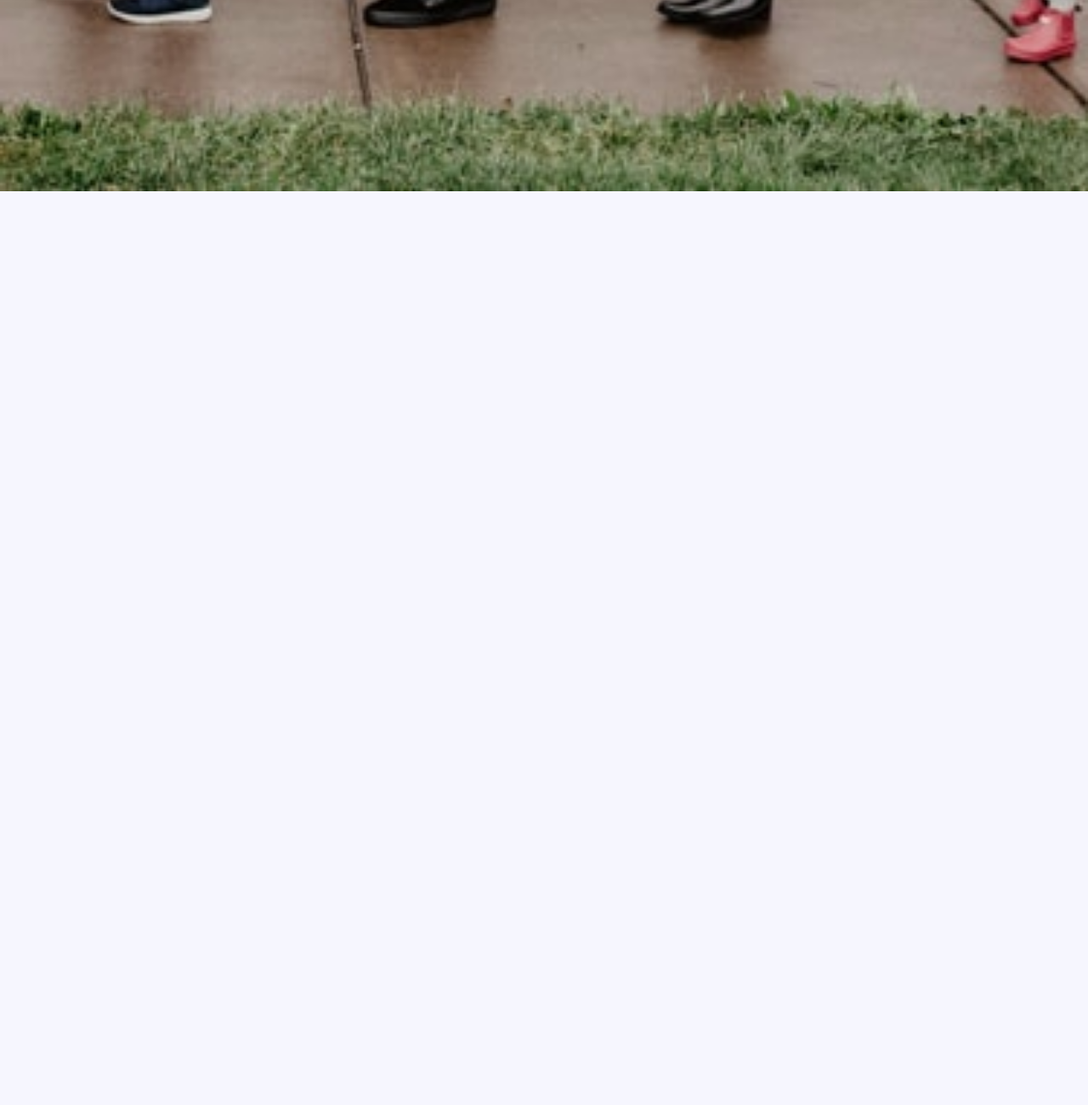
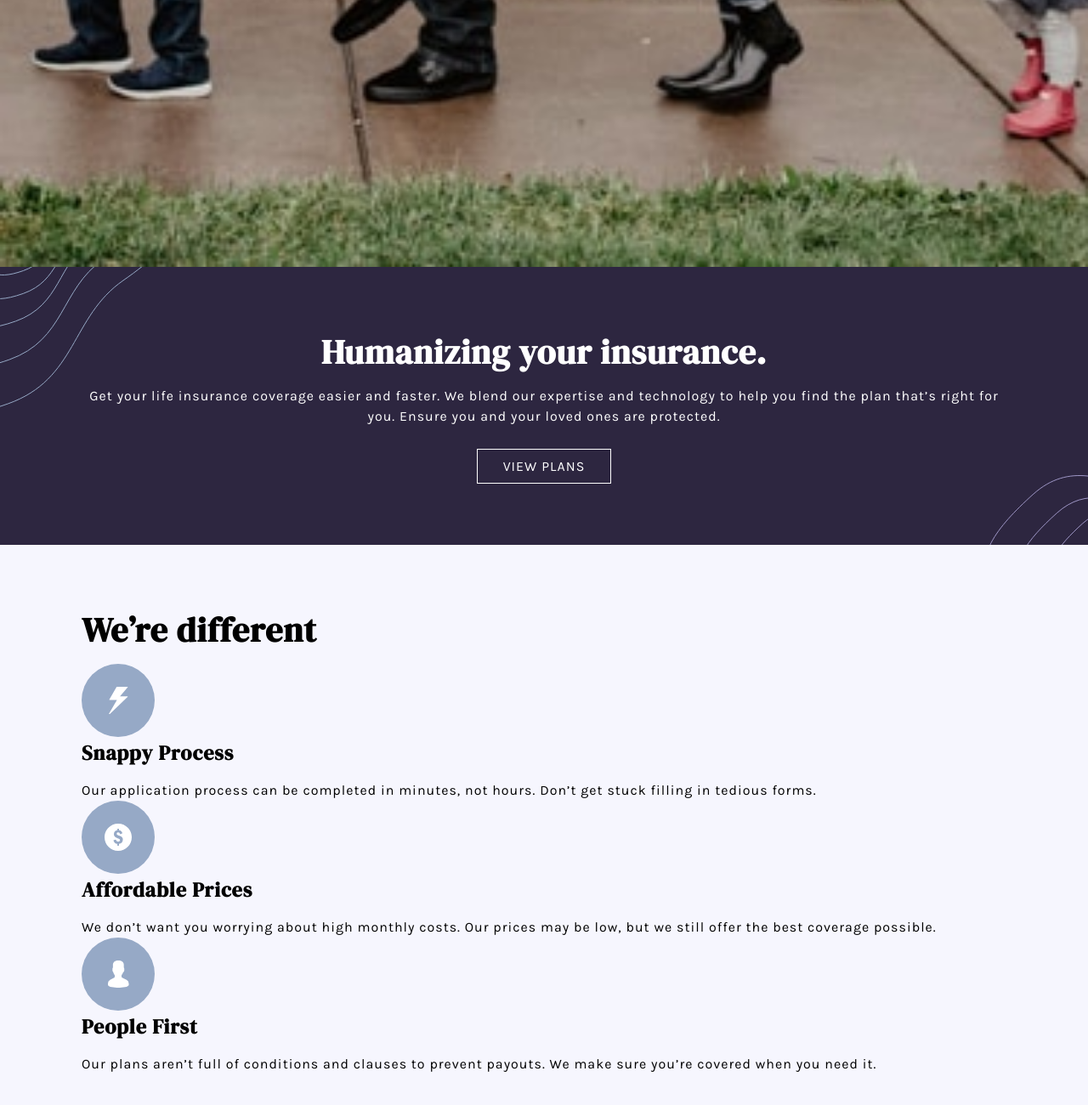
Before and after one commit to HectorMVL/insure-design, a plain HTML site: page index.html in a window 1280 px wide. Shown: the part 1314-2614 px from the top of the page at 85% size. Before the commit the page ends 1546 px from the top, so only its background shows below. Drawn offline with Linux system fonts and the light colour scheme.

Commit message:
Agreamos el diseño de la navegacion y la primera seccion

```diff
--- a/assets/css/estilos.css
+++ b/assets/css/estilos.css
@@ -19,17 +19,57 @@ body {
     background-color: hsl(240, 75%, 98%);
     font-family: 'Karla', sans-serif;
 }
+h1 {
+    font-size: 4rem;
+}
 h1, h2, h3 {
     font-family: 'DM Serif Display', serif;
+    line-height: 1;
+    margin-bottom: 2rem;
 }
 .imagen-100 img{
     width: 100%;
+    display: block;
 }
 
 .contenedor {
     max-width: 1200px;
     width: 85%;
     margin: 0 auto;
+
+    padding: 8rem 0;
 }
 
 /*      CONTENIDO    */
+
+.navegacion .contenedor {
+    padding: 2.5rem 0;
+    display: flex;
+    justify-content: space-between;
+    align-items: center;
+}
+
+.ver-planes {
+    background-color: hsl(256, 26%, 20%);
+    background-image: url(../../images/bg-pattern-intro-left-mobile.svg), url(../../images/bg-pattern-intro-right-mobile.svg);
+    background-repeat: no-repeat;
+    background-position-x: 0, 100%;
+    background-position-y: 0, 245px;
+}
+
+.ver-planes .contenedor{
+    color: #fff;
+    text-align: center;
+}
+.ver-planes .contenedor p{
+    line-height: 1.5;
+    margin-bottom: 3.5rem;
+}
+
+.ver-planes .contenedor a{
+    text-decoration: none;
+    color: #fff;
+    border: 1px solid #fff;
+    text-transform: uppercase;
+    padding: 1rem 3rem;
+}
--- a/index.html
+++ b/index.html
@@ -21,7 +21,12 @@
 
     <nav class="navegacion">
       <div class="contenedor">
-
+          <div class="logo">
+            <img src="images/logo.svg" alt="">
+          </div>
+          <div class="menu">
+            <img src="images/icon-hamburger.svg" alt="">
+          </div>
       </div>
     </nav>
 
@@ -34,13 +39,37 @@
 
     <div class="ver-planes">
       <div class="contenedor">
-
+          <h1>Humanizing your insurance.</h1>
+          <p>Get your life insurance coverage easier and faster. We blend our expertise
+            and technology to help you find the plan that’s right for you. Ensure you
+            and your loved ones are protected.</p>
+          <a href="#">View plans</a>
       </div>
     </div>
 
     <div class="somos-diferentes">
       <div class="contenedor">
-
+          <h1>We’re different</h1>
+          <div class="targetas">
+            <div class="targeta">
+              <img src="images/icon-snappy-process.svg" alt="">
+              <h2>Snappy Process</h2>
+              <p>Our application process can be completed in minutes, not hours. Don’t get
+                stuck filling in tedious forms.</p>
+            </div>
+            <div class="targeta">
+              <img src="images/icon-affordable-prices.svg" alt="">
+              <h2>Affordable Prices</h2>
+              <p>We don’t want you worrying about high monthly costs. Our prices may be low,
+                but we still offer the best coverage possible.</p>
+            </div>
+            <div class="targeta">
+              <img src="images/icon-people-first.svg" alt="">
+              <h2>People First</h2>
+              <p>Our plans aren’t full of conditions and clauses to prevent payouts. We make
+                sure you’re covered when you need it.</p>
+            </div>
+          </div>
       </div>
     </div>
 
@@ -65,30 +94,25 @@
   Account
   View plans
 
-  Humanizing your insurance.
 
-  Get your life insurance coverage easier and faster. We blend our expertise
-  and technology to help you find the plan that’s right for you. Ensure you
-  and your loved ones are protected.
 
-  View plans
 
-  We’re different
 
-  Snappy Process
 
-  Our application process can be completed in minutes, not hours. Don’t get
-  stuck filling in tedious forms.
 
-  Affordable Prices
 
-  We don’t want you worrying about high monthly costs. Our prices may be low,
-  but we still offer the best coverage possible.
 
-  People First
 
-  Our plans aren’t full of conditions and clauses to prevent payouts. We make
-  sure you’re covered when you need it.
+
+
+
+
+
+
+
+
+
+
 
   Find out more about how we work
 
```
